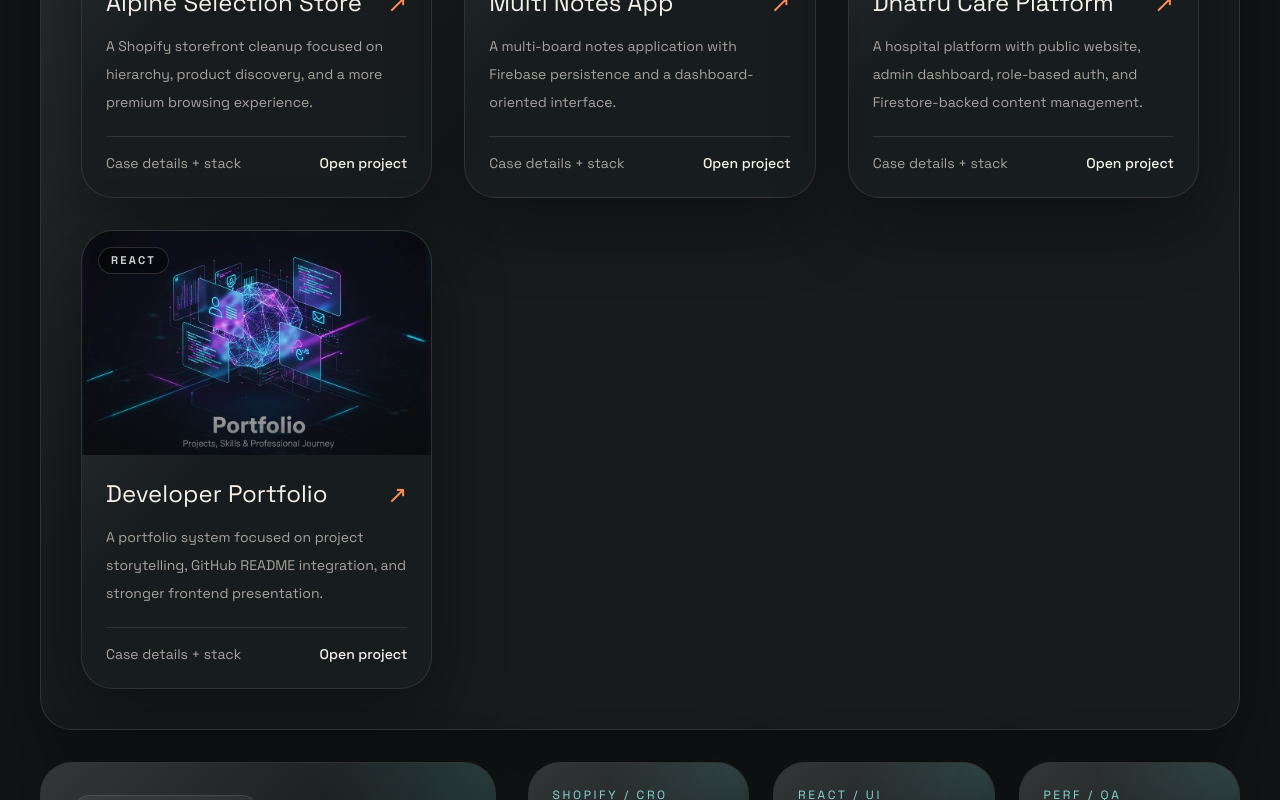
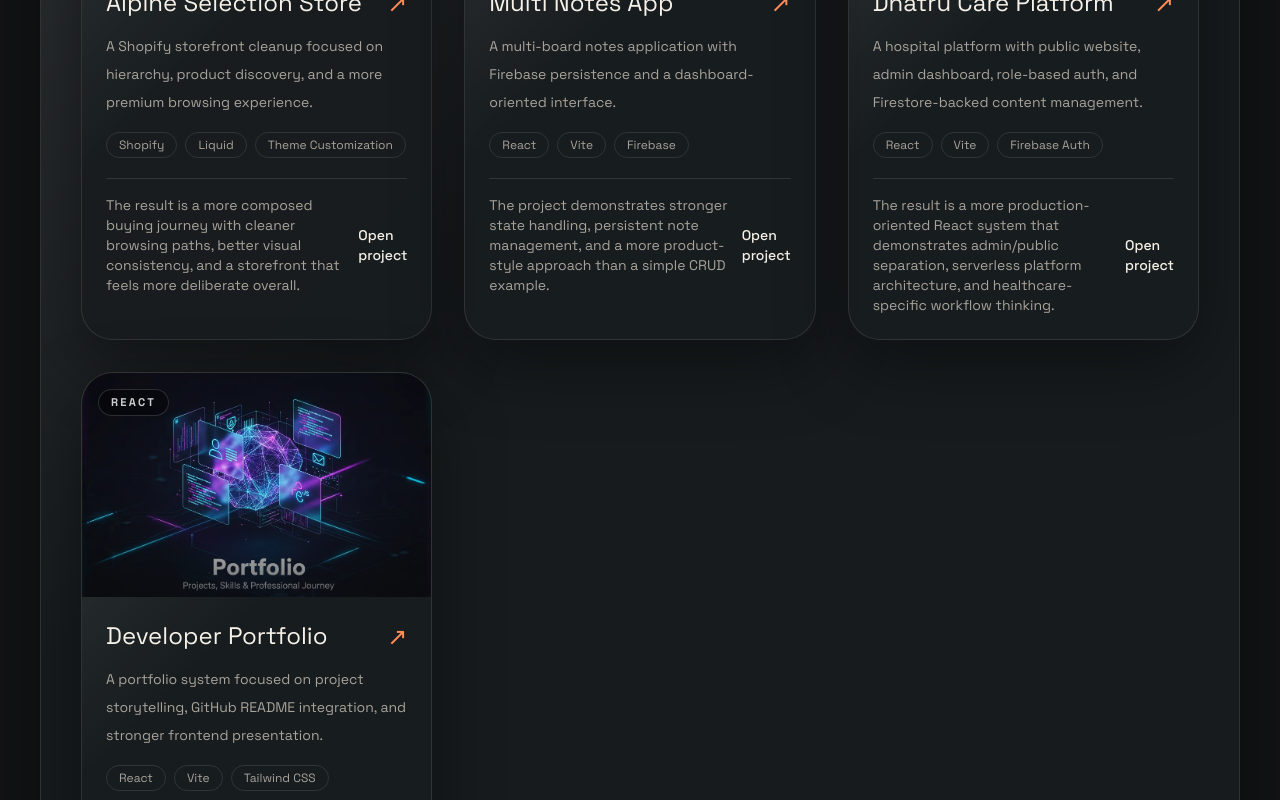
Before and after one commit to uttam-marakana/portfolio, a React (Vite) app: page / in a window 1280 px wide. Shown: the part 1780-2580 px from the top of the page. Built offline with nearby package versions, Linux system fonts and the light colour scheme.

Commit message:
MODIFIED :: "components" folder file

```diff
--- a/src/components/ProjectCard.jsx
+++ b/src/components/ProjectCard.jsx
@@ -32,8 +32,19 @@ export default function ProjectCard({ project }) {
             {project.shortDescription}
           </p>
 
+          <div className="mt-4 flex flex-wrap gap-2">
+            {project.stack.slice(0, 3).map((item) => (
+              <span
+                key={item}
+                className="rounded-full border border-[var(--line-soft)] px-3 py-1 text-xs text-[var(--text-2)]"
+              >
+                {item}
+              </span>
+            ))}
+          </div>
+
           <div className="mt-5 flex items-center justify-between border-t border-[var(--line-soft)] pt-4 text-sm">
-            <span className="text-[var(--text-2)]">Case details + stack</span>
+            <span className="text-[var(--text-2)]">{project.impact}</span>
             <span className="font-medium text-[var(--text-1)]">Open project</span>
           </div>
         </div>
```
